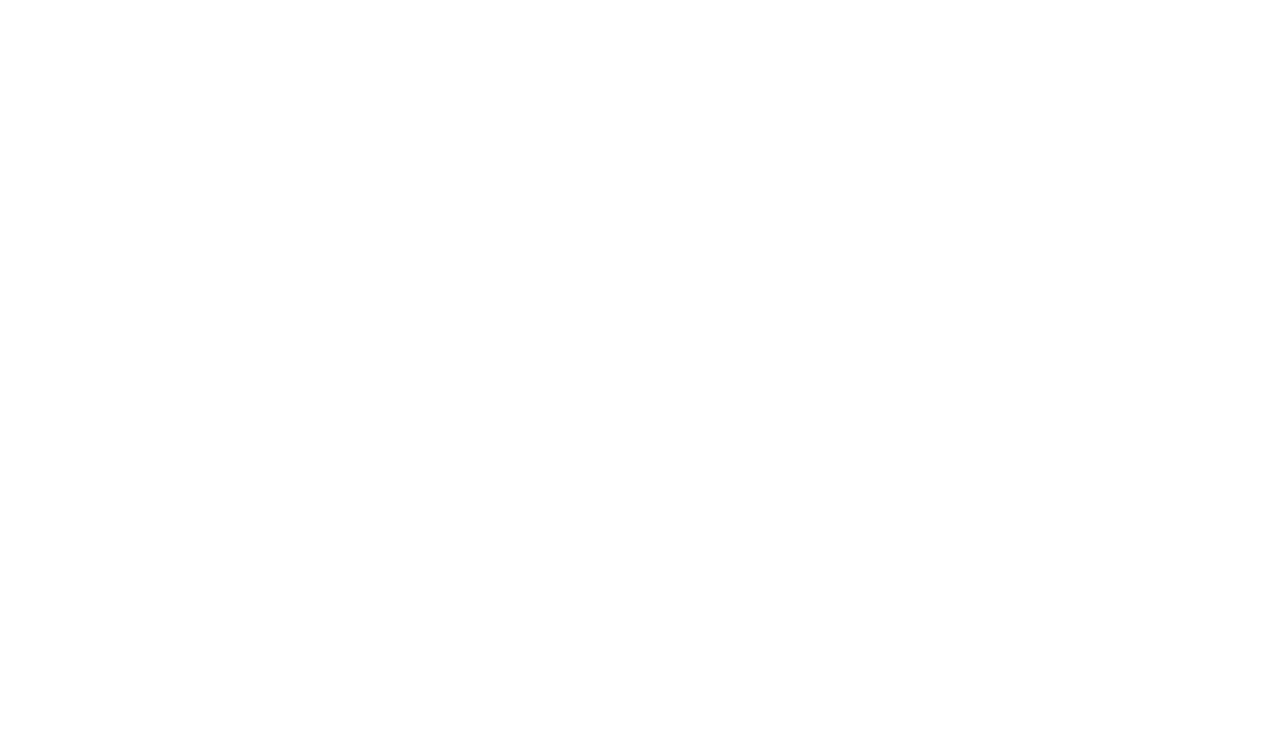
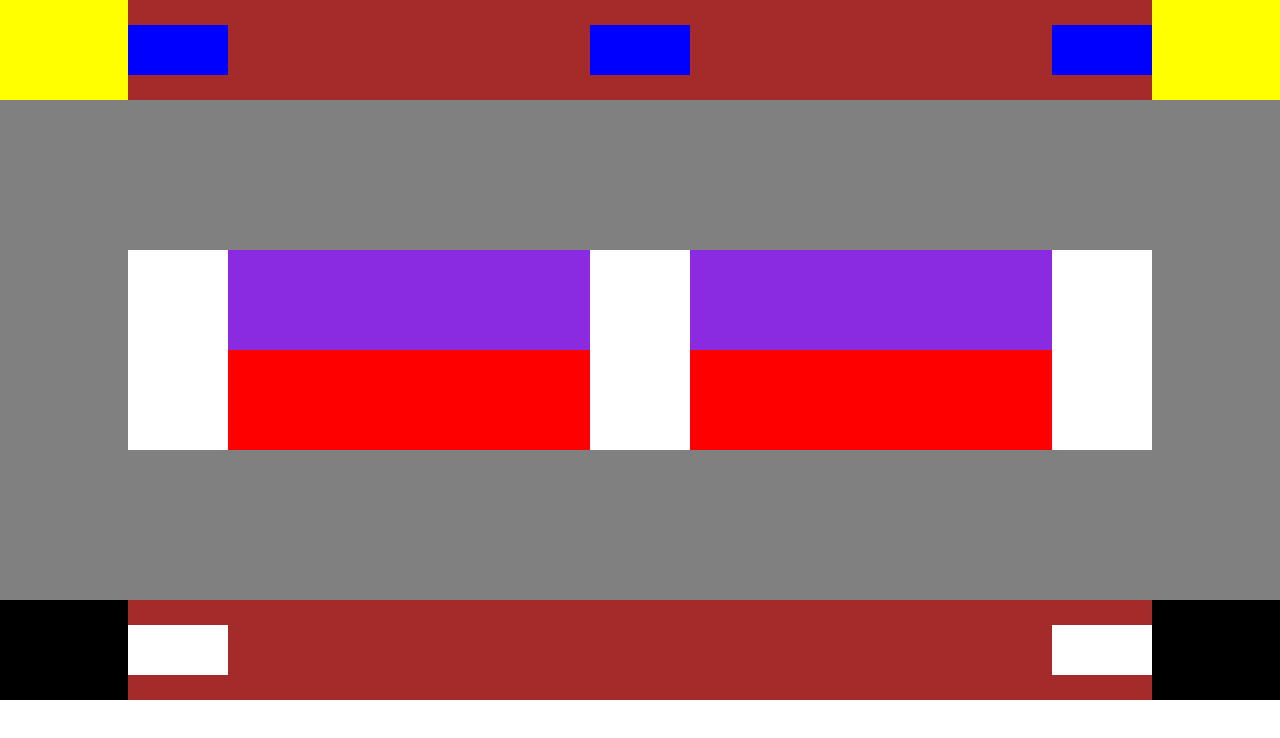
Before and after one commit to Gabr19/html-css-boolando, a plain HTML site: page index.html in a window 1280 px wide. Drawn offline with Linux system fonts and the light colour scheme; files that its build step writes are made by us from their sources.

Commit message:
struttura progetto

```diff
--- a/css/style.css
+++ b/css/style.css
@@ -4,3 +4,146 @@
     padding: 0;
     box-sizing: border-box;
 }
+
+.container{
+    width: 80%;
+    min-height: 100px;
+    background-color: brown;
+    display: flex;
+    justify-content: space-between;
+    align-items: center;
+}
+
+/* HEADER */
+header{
+    height: 100px;
+    width: 100%;
+    display: flex;
+    justify-content: center;
+    align-items: center;
+    background-color: yellow;
+}
+
+.header-left{
+    min-height: 50px;
+    min-width: 100px;
+    background-color: blue;
+}
+
+.header-center{
+    min-height: 50px;
+    min-width: 100px;
+    background-color: blue;
+}
+
+.header-right{
+    min-height: 50px;
+    min-width: 100px;
+    background-color: blue;
+}
+
+/* FINE HEADER */
+
+/* MAIN */
+main{
+    min-height: 500px;
+    width: 100%;
+    background-color: gray;
+    display: flex;
+    justify-content: center;
+    align-items: center;
+}
+
+#container-main{
+    display: flex;
+    flex-direction: column;
+
+}
+
+.prima-riga-main{
+    min-height: 50px;
+    width: 100%;
+    background-color: blueviolet;
+    display: flex;
+    justify-content: space-between;
+
+}
+
+.seconda-riga-main{
+    min-height: 50px;
+    width: 100%;
+    background-color: red;
+    display: flex;
+    justify-content: space-between;
+}
+
+
+.img1{
+    height: 100px;
+    width: 100px;
+    background-color: white;
+}
+.img2{
+    height: 100px;
+    width: 100px;
+    background-color: white;
+}
+.img3{
+    height: 100px;
+    width: 100px;
+    background-color: white;
+}
+.img4{
+    height: 100px;
+    width: 100px;
+    background-color: white;
+}
+.img5{
+    height: 100px;
+    width: 100px;
+    background-color: white;
+}
+.img6{
+    height: 100px;
+    width: 100px;
+    background-color: white;
+}
+
+
+
+
+/* .img2{
+    height: 50px;
+    width: 50px;
+    background-color: blueviolet;
+}  */
+
+
+
+
+/* FINE MAIN */
+
+/* FOOTER */
+
+footer{
+    height: 100px;
+    width: 100%;
+    background-color: black;
+    display: flex;
+    justify-content: center;
+    align-items: center;
+}
+
+.footer-left{
+    min-height: 50px;
+    min-width: 100px;
+    background-color: white;
+}
+
+.footer-right{
+    min-height: 50px;
+    min-width: 100px;
+    background-color: white;
+}
+
+/* FINE FOOTER */
--- a/index.html
+++ b/index.html
@@ -5,9 +5,50 @@
     <meta http-equiv="X-UA-Compatible" content="IE=edge">
     <meta name="viewport" content="width=device-width, initial-scale=1.0">
     <title>html-css-boolando</title>
-    <link rel="stylesheet" href="style.css">
+
+    <link rel="stylesheet" href="css/style.css">
+
+
 </head>
 <body>
+    <header>
+        <div class="container">
+            <div class=" header-left"></div>
+
+
+            <div class="header-center"></div>
+
+
+            <div class="header-right"></div>
+        </div>
+
+    </header>
+
+    <main>
+        <div id="container-main" class="container">
+            <section class="prima-riga-main">
+                <div class="img1"></div>
+                <div class="img2"></div>
+                <div class="img3"></div>
+            </section>
+
+
+
+            <section class="seconda-riga-main">
+                <div class="img4"></div>
+                <div class="img5"></div>
+                <div class="img6"></div>
+            </section>
+
+         </div>
+    </main>
+
+    <footer>
+        <div class="container">
+        <div class="footer-left"></div>
+        <div class="footer-right"></div>
+        </div>
+    </footer>
 
 </body>
 </html>
```
